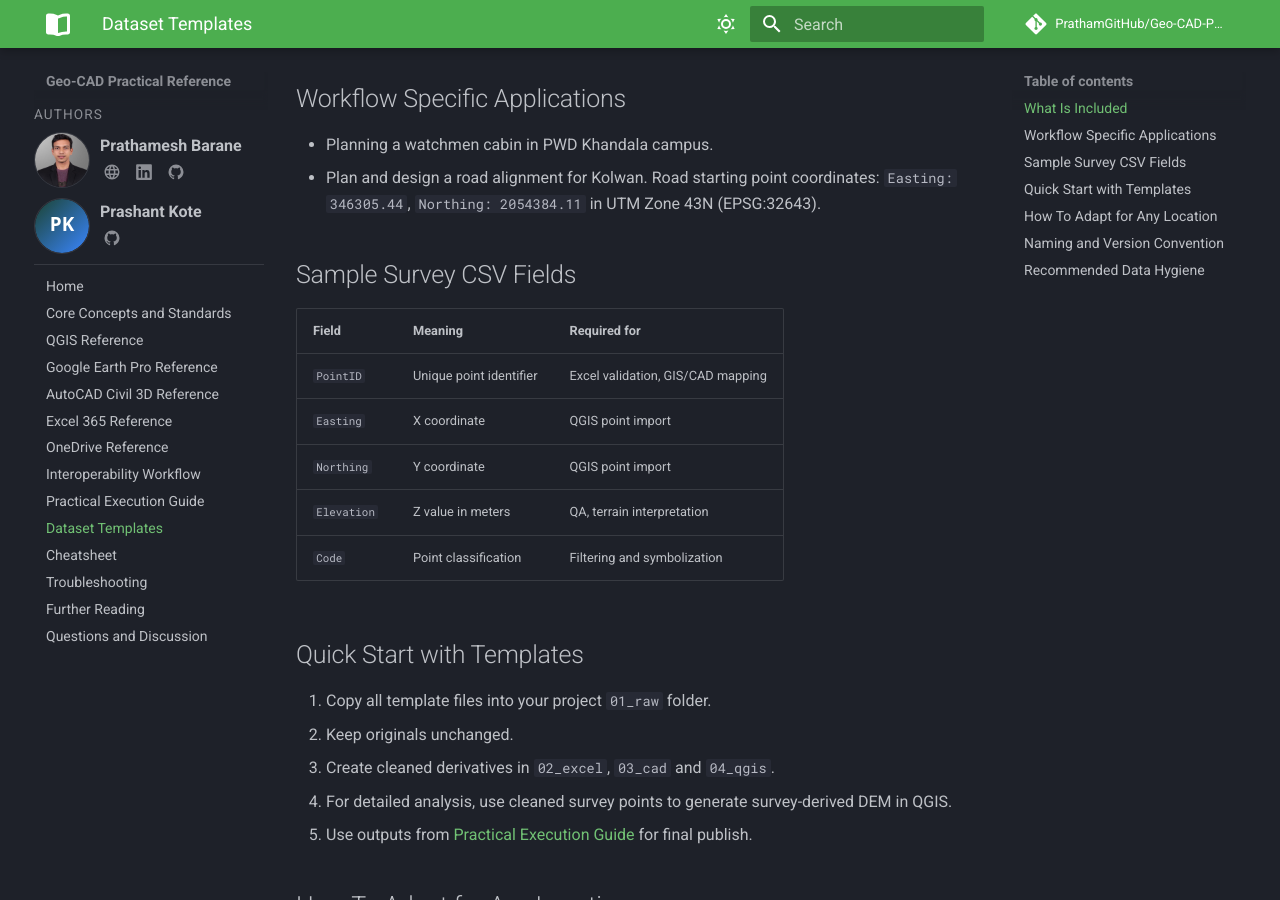
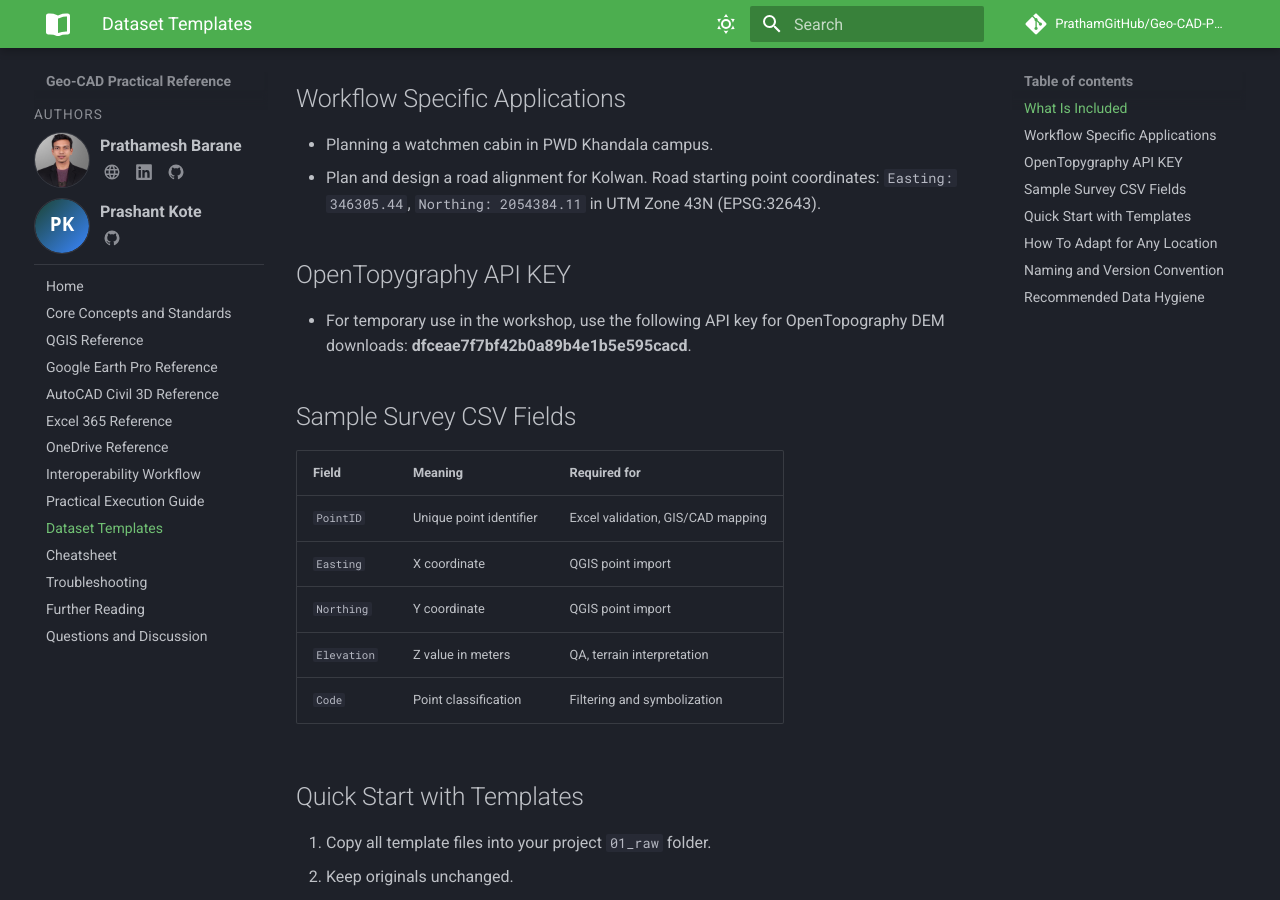
Before and after one commit to PrathamGitHub/Geo-CAD-Practical-Reference, an MkDocs documentation site: the page built from docs/dataset-templates.md, in a window 1280 px wide and 900 px high, scrolled down 541 px. Built offline with MkDocs 1.6.1 and Material for MkDocs 9.7.7, drawn with Linux system fonts in a browser that asks for light colours; comment, search, counter and statistics services are not loaded.

Commit message:
Add OpenTopography API key section for workshop use in dataset templates

```diff
--- a/docs/dataset-templates.md
+++ b/docs/dataset-templates.md
@@ -17,6 +17,10 @@
 
 - Planning a watchmen cabin in PWD Khandala campus.
 - Plan and design a road alignment for Kolwan. Road starting point coordinates: `Easting: 346305.44`, `Northing: 2054384.11` in UTM Zone 43N (EPSG:32643).
+
+## OpenTopygraphy API KEY
+
+- For temporary use in the workshop, use the following API key for OpenTopography DEM downloads: **dfceae7f7bf42b0a89b4e1b5e595cacd**.
 
 ## Sample Survey CSV Fields
 
```
